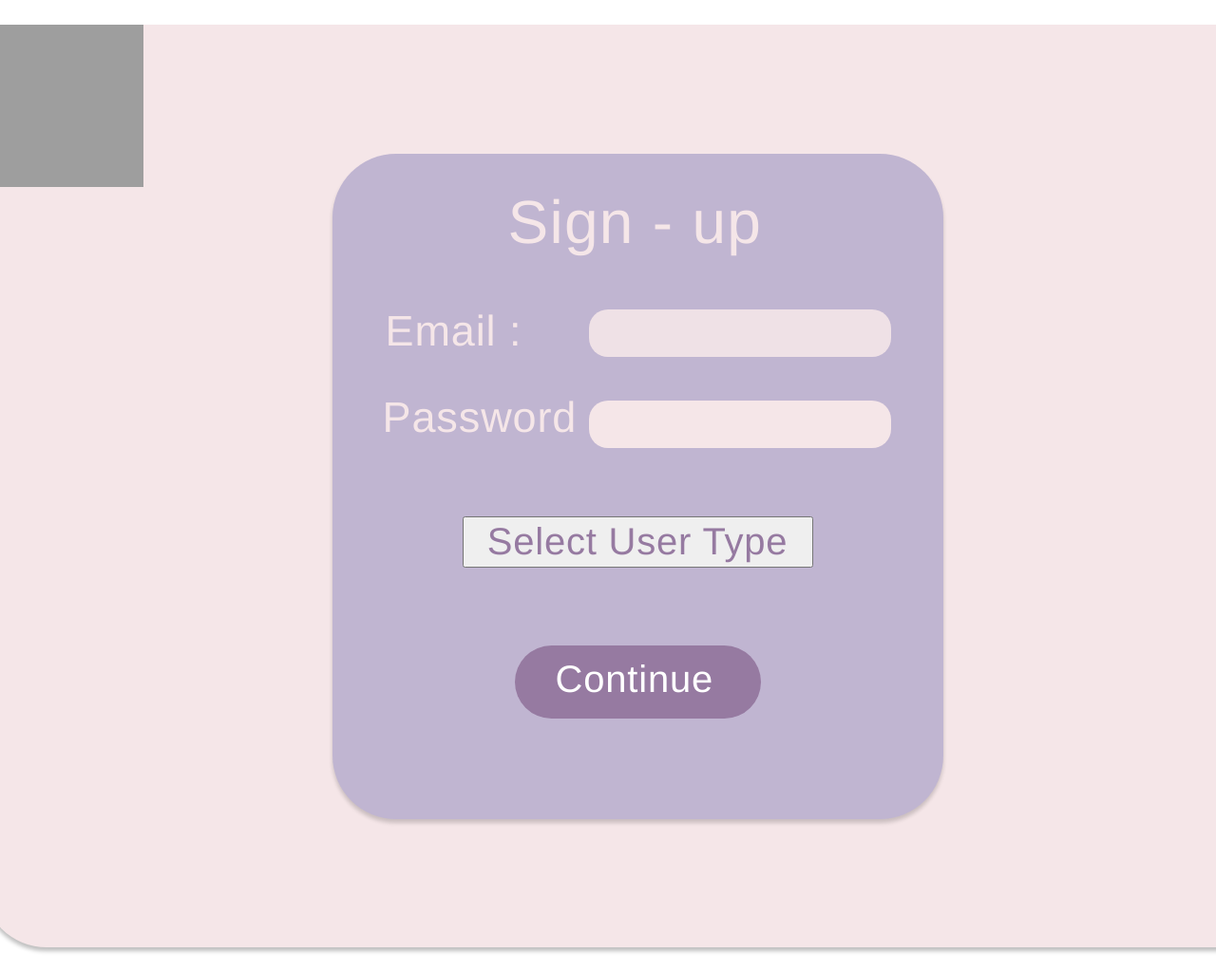
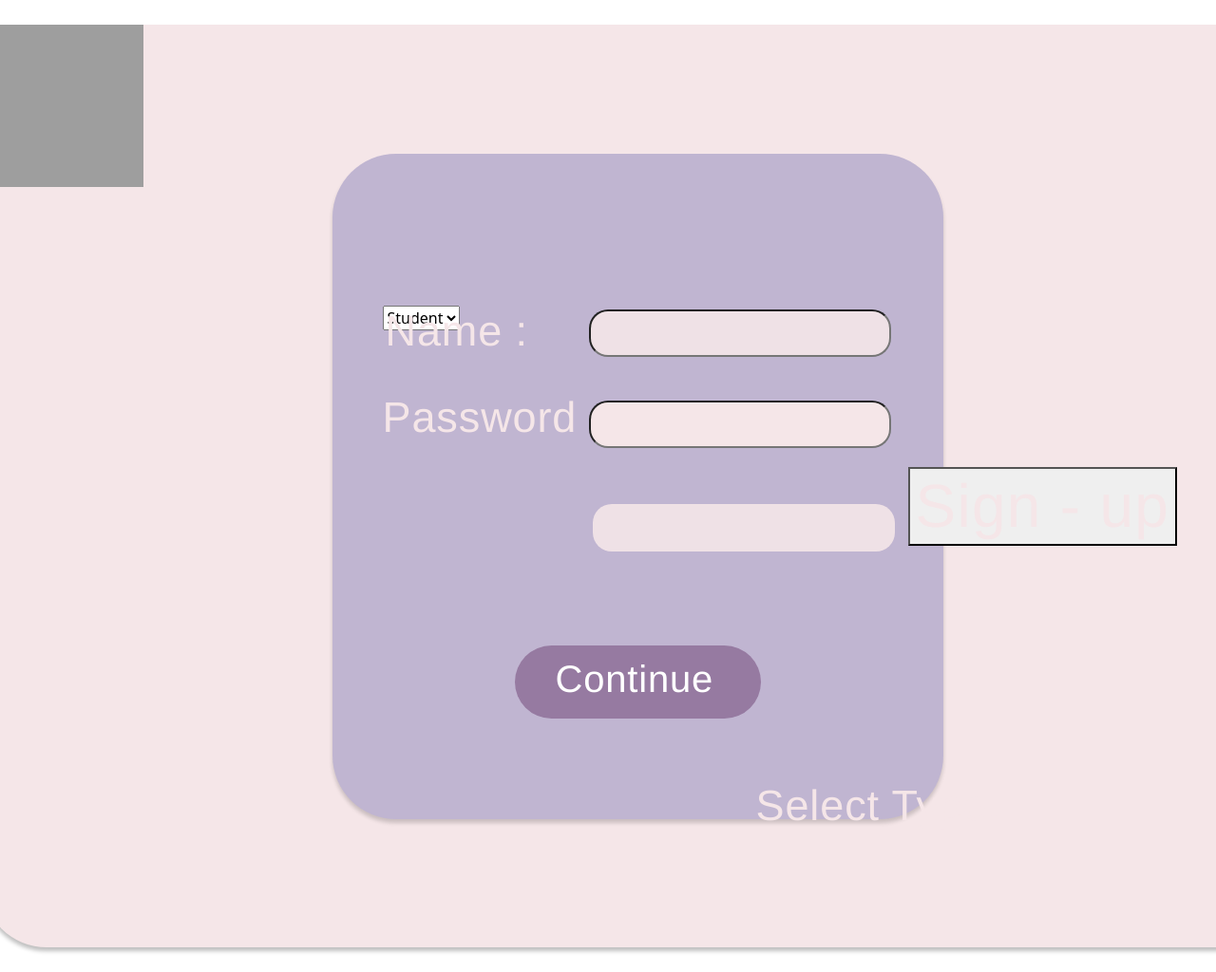
Before and after one commit to taniaban2712/EduScan, a Flask app: page /signup.html in a window 1280 px wide; the page is wider, and only the part inside the window is pictured. Shown: that part at 95% size. Run offline with Flask 3, Linux system fonts and the light colour scheme; some libraries are stand-ins or nearby versions; grey boxes are pictures that could not be loaded.

Commit message:
signup_db_connection

```diff
--- a/Attendance/Attendance-11_27_23.csv
+++ b/Attendance/Attendance-11_27_23.csv
@@ -2,3 +2,5 @@ Name,Roll,Time
 shreya,58,01:27:00
 Erum,7,01:27:03
 tania,239,01:27:03
+dummy1,24,03:28:43
+dummy-2,85,03:29:14
--- a/app.py
+++ b/app.py
@@ -83,25 +83,12 @@ def create_connection():
 
 # Extract info from today's attendance file in attendance folder
 def extract_attendance():
+    # df = pd.read_csv(f"Attendance/Attendance-{datetoday}.csv")
+    collection = create_connection()
     df = pd.read_csv(f"Attendance/Attendance-{datetoday}.csv")
-    collection = create_connection()
-    # print(collection)
-    data = collection.find()
-    name = list()
-    rolls = list()
-    time = list()
-    # print("ye")
-    for i in data:
-        # print(i)
-        if type(i) == dict:
-            name.append(i["Name"])
-            rolls.append(i["Roll"])
-            time.append(i["Time"])
-
-    # print(name)
-    names = name
-    rolls = rolls
-    times = time
+    names = df["Name"]
+    rolls = df["Roll"]
+    times = df["Time"]
     l = len(df)
     return names, rolls, times, l
 
@@ -150,8 +137,23 @@ def welcome():
     return render_template("welcome.html")
 
 
-@app.route("/teacherlogin.html")
+@app.route("/teacherlogin.html", methods=["GET", "POST"])
 def teacherlogin():
+    if request.method == "POST":
+        client = pymongo.MongoClient("mongodb://localhost:27017")
+        db = client["EduScan"]
+        collection = db["user_data"]
+        un = request.form.get("username")
+        password = request.form.get("password")
+        # print(un, password)
+        data = collection.find(
+            {"username": un, "password": password}, {"_id": 0, "Name": 1}
+        )
+        # for i in data:
+        #     print(i)
+        # if data.count() > 0:
+        return redirect(url_for("dashboard"))
+    # return render_template("studentlogin.html")
     return render_template("teacherlogin.html")
 
 
@@ -179,11 +181,14 @@ def studentlogin():
         collection = db["user_data"]
         un = request.form.get("username")
         password = request.form.get("password")
+        # print(un, password)
         data = collection.find(
             {"username": un, "password": password}, {"_id": 0, "Name": 1}
         )
-        if data.count() > 0:
-            return redirect(url_for("dashboard"))
+        # for i in data:
+        #     print(i)
+        # if data.count() > 0:
+        return redirect(url_for("dashboard"))
     return render_template("studentlogin.html")
 
 
--- a/static/css/signup.css
+++ b/static/css/signup.css
@@ -65,7 +65,7 @@
   position: absolute;
   top: 0;
   left: 3px;
-    font-family: "Average Sans", Helvetica;
+  font-family: "Average Sans-Regular", Helvetica;
   font-weight: 400;
   color: #f5e6e8;
   font-size: 45px;
@@ -78,7 +78,7 @@
   position: absolute;
   top: 91px;
   left: 0;
-    font-family: "Average Sans", Helvetica;
+  font-family: "Average Sans-Regular", Helvetica;
   font-weight: 400;
   color: #f5e6e8;
   font-size: 45px;
@@ -111,7 +111,7 @@
   position: absolute;
   top: 170px;
   left: 553px;
-    font-family: "Average Sans", Helvetica;
+  font-family: "Average Sans-Regular", Helvetica;
   font-weight: 400;
   color: #f5e6e8;
   font-size: 64px;
@@ -135,7 +135,7 @@
   width: 173px;
   top: 666px;
   left: 603px;
-    font-family: "Average Sans", Helvetica;
+  font-family: "Average Sans-Regular", Helvetica;
   font-weight: 400;
   color: #ffffff;
   font-size: 40px;
@@ -146,53 +146,24 @@
 
 .signup .rectangle-5 {
   position: absolute;
-    width: 411px;
-    height: 102px;
-    top: 486px;
-    left: 474px;
+  width: 318px;
+  height: 50px;
+  top: 505px;
+  left: 642px;
   background-color: #f5e6e8e8;
+  border-radius: 20px;
 }
 
-  .signup .dropbtn {
+.signup .text-wrapper-4 {
   position: absolute;
-    width: 369px;
-    top: 505px;
-    left: 505px;
-    font-family: "Average Sans", Helvetica;
+  width: 227px;
+  top: 500px;
+  left: 393px;
+  font-family: "Average Sans-Regular", Helvetica;
   font-weight: 400;
-    color: #967aa1;
-    font-size: 40px;
-    letter-spacing: 0.8px;
-    line-height: 47.9px;
+  color: #f5e6e8;
+  font-size: 45px;
+  letter-spacing: 0.9px;
+  line-height: 53.9px;
+  white-space: nowrap;
 }
-  .signup .dropdown {
-    position: relative;
-    display: inline-block;
-  }
-
-  /* Dropdown Content (Hidden by Default) */
-  .signup .dropdown-content {
-    display: none;
-    position: absolute;
-    background-color: #f1f1f1;
-    min-width: 160px;
-    box-shadow: 0px 8px 16px 0px rgba(0,0,0,0.2);
-    z-index: 1;
-  }
-
-  /* Links inside the dropdown */
-  .signup .dropdown-content a {
-    color: black;
-    padding: 12px 16px;
-    text-decoration: none;
-    display: block;
-  }
-
-  /* Change color of dropdown links on hover */
-  .dropdown-content a:hover {background-color: #ddd;}
-
-  /* Show the dropdown menu on hover */
-  .dropdown:hover .dropdown-content {display: block;}
-
-  /* Change the background color of the dropdown button when the dropdown content is shown */
-  .dropdown:hover .dropbtn {background-color: #3e8e41;}
--- a/templates/home.html
+++ b/templates/home.html
@@ -80,7 +80,7 @@
                 </tr>
                 {% if l %}
 
-                {% for i in range(l) %}
+                {% for i in range(l)  %}
                 <tr>
                     <td>{{ i+1 }}</td>
                     <td>{{ names[i] }}</td>
--- a/templates/signup.html
+++ b/templates/signup.html
@@ -1,33 +1,38 @@
 <!DOCTYPE html>
 <html>
   <head>
-    <link rel="stylesheet" href="globals.css" />
-    <link rel="stylesheet" href="signup.css" />
+    <link rel="stylesheet" href="{{ url_for('static',filename='css/globals.css') }}" />
+    <link rel="stylesheet" href="{{ url_for('static',filename='css/signup.css') }}" />
+    <link href="https://cdn.jsdelivr.net/npm/bootstrap@5.0.2/dist/css/bootstrap.min.css" rel="stylesheet" integrity="sha384-EVSTQN3/azprG1Anm3QDgpJLIm9Nao0Yz1ztcQTwFspd3yD65VohhpuuCOmLASjC" crossorigin="anonymous">
+    <script src="https://cdn.jsdelivr.net/npm/bootstrap@5.0.2/dist/js/bootstrap.bundle.min.js" integrity="sha384-MrcW6ZMFYlzcLA8Nl+NtUVF0sA7MsXsP1UyJoMp4YLEuNSfAP+JcXn/tWtIaxVXM" crossorigin="anonymous"></script>
   </head>
   <body>
     <div class="signup">
       <div class="overlap-group-wrapper">
         <div class="overlap-group">
-          <div class="format">
-            <img class="es-removebg-preview" src="https://c.animaapp.com/04ct86hS/img/es-removebg-preview-2.svg" />
-          </div>
+          <div class="format"><img class="es-removebg-preview" src="img/es-removebg-preview-2.svg" /></div>
           <div class="rectangle"></div>
           <div class="group">
-            <div class="text-wrapper">Email :</div>
-            <div class="div">Password :</div>
-            <div class="rectangle-2"></div>
-            <div class="rectangle-3"></div>
+            <form action="{{ url_for('signup') }}" method="POST">
+              <div class="text-wrapper">Name :</div>
+              <div class="div">Password :</div>
+              <input class="rectangle-2" name="username"></input>
+              <input class="rectangle-3" name="password"></input>
+              <div class="text-wrapper-4">Select Type:</div>
+              <select name="user_type">
+                <option value="student">Student</option>
+                <option value="teacher">Teacher</option>
+              </select>
+              <button type="submit" class="text-wrapper-2">Sign - up</button>
+            </form>
+
           </div>
-          <div class="text-wrapper-2">Sign - up</div>
+
           <div class="rectangle-4"></div>
           <div class="text-wrapper-3">Continue</div>
-          <div class="dropdown">
-            <button class="dropbtn">Select User Type</button>
-            <div class="dropdown-content">
-              <a href="#">Student</a>
-              <a href="#">Teacher</a>
-            </div>
-          </div>
+          <div class="rectangle-5"></div>
+
+
         </div>
       </div>
     </div>
```
Also changed, not shown: templates/teacherlogin.html (+19 -18 lines), static/faces/dummy-2_85/dummy-2_0.jpg (added), static/faces/dummy-2_85/dummy-2_1.jpg (added), static/faces/dummy-2_85/dummy-2_2.jpg (added), static/faces/dummy-2_85/dummy-2_3.jpg (added), static/faces/dummy-2_85/dummy-2_4.jpg (added), static/faces/dummy-2_85/dummy-2_5.jpg (added), static/faces/dummy-2_85/dummy-2_6.jpg (added), static/faces/dummy-2_85/dummy-2_7.jpg (added), static/faces/dummy-2_85/dummy-2_8.jpg (added), static/faces/dummy-2_85/dummy-2_9.jpg (added), 1 other file. Lines whose indentation alone changed are shown as unchanged.
